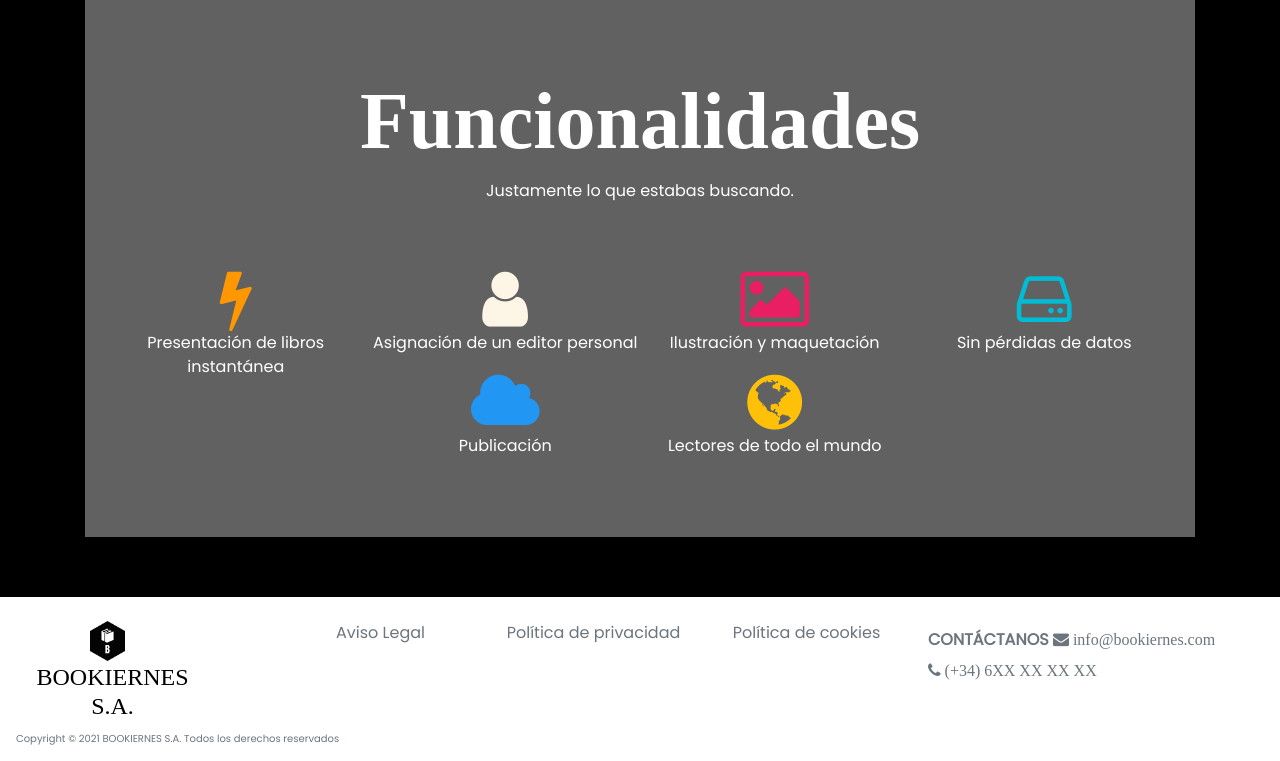
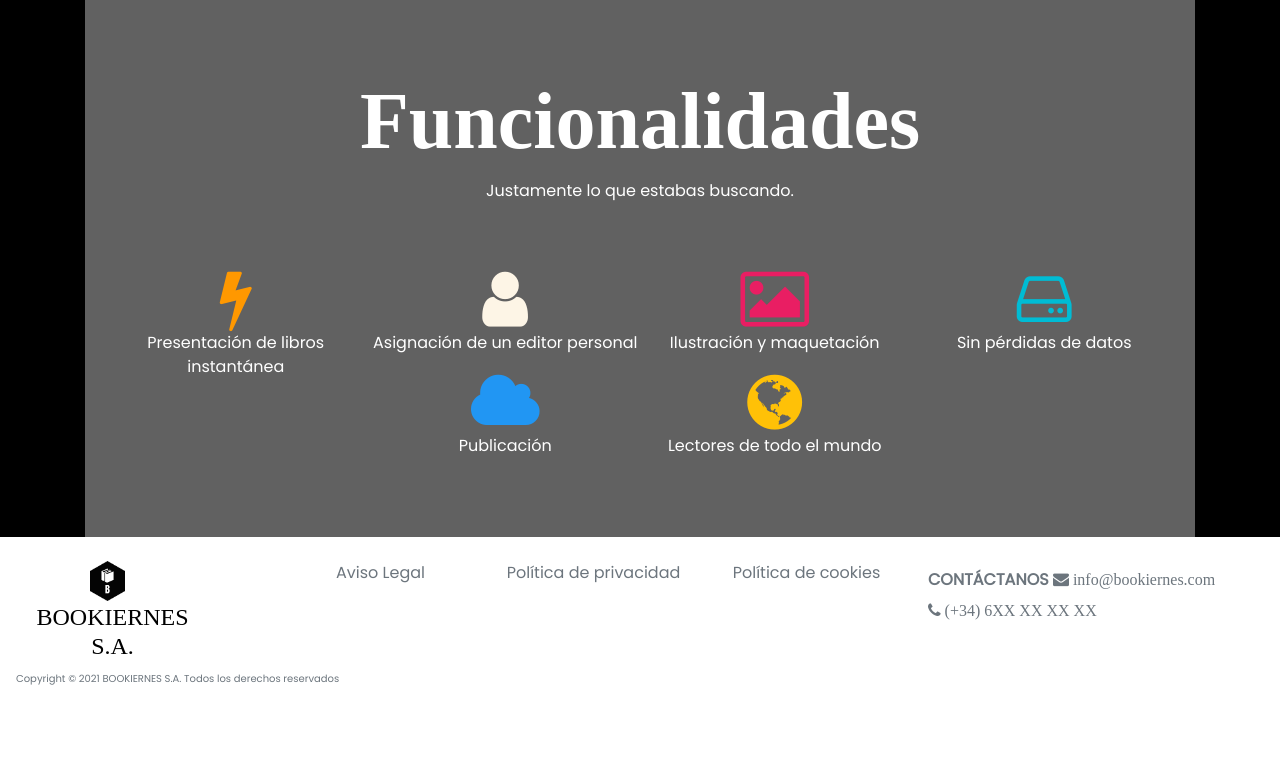
Before and after one commit to josalhor/WebModels, a Django app: template project/templates/home.html in a window 1280 px wide. Shown: the part 2039-2800 px from the top of the page. After the commit the page ends 2724 px from the top, so only its background shows below. Run offline with Django 3.2, Linux system fonts and the light colour scheme; the template is opened without the code that fills it, so the values that code supplies are empty; some libraries are stand-ins or nearby versions; some web fonts are replaced.

Commit message:
Padding bottom

```diff
--- a/project/static/css/sticky-footer-navbar.css
+++ b/project/static/css/sticky-footer-navbar.css
@@ -3,10 +3,6 @@
 html {
   position: relative;
   min-height: 100%;
-}
-body {
-  /* Margin bottom by footer height */
-  margin-bottom: 60px;
 }
 .footer {
   position: fixed;
--- a/project/templates/base.html
+++ b/project/templates/base.html
@@ -77,7 +77,7 @@
     </header>
 
     <!-- Begin page content -->
-    <main role="main" class="container" style="padding-bottom: 60px;">
+    <main role="main" class="container" style="min-height: calc(100vh - 170px);">
 
       {% if messages %}
         {% for message in messages %}
```
Also changed, not shown: README.md.
